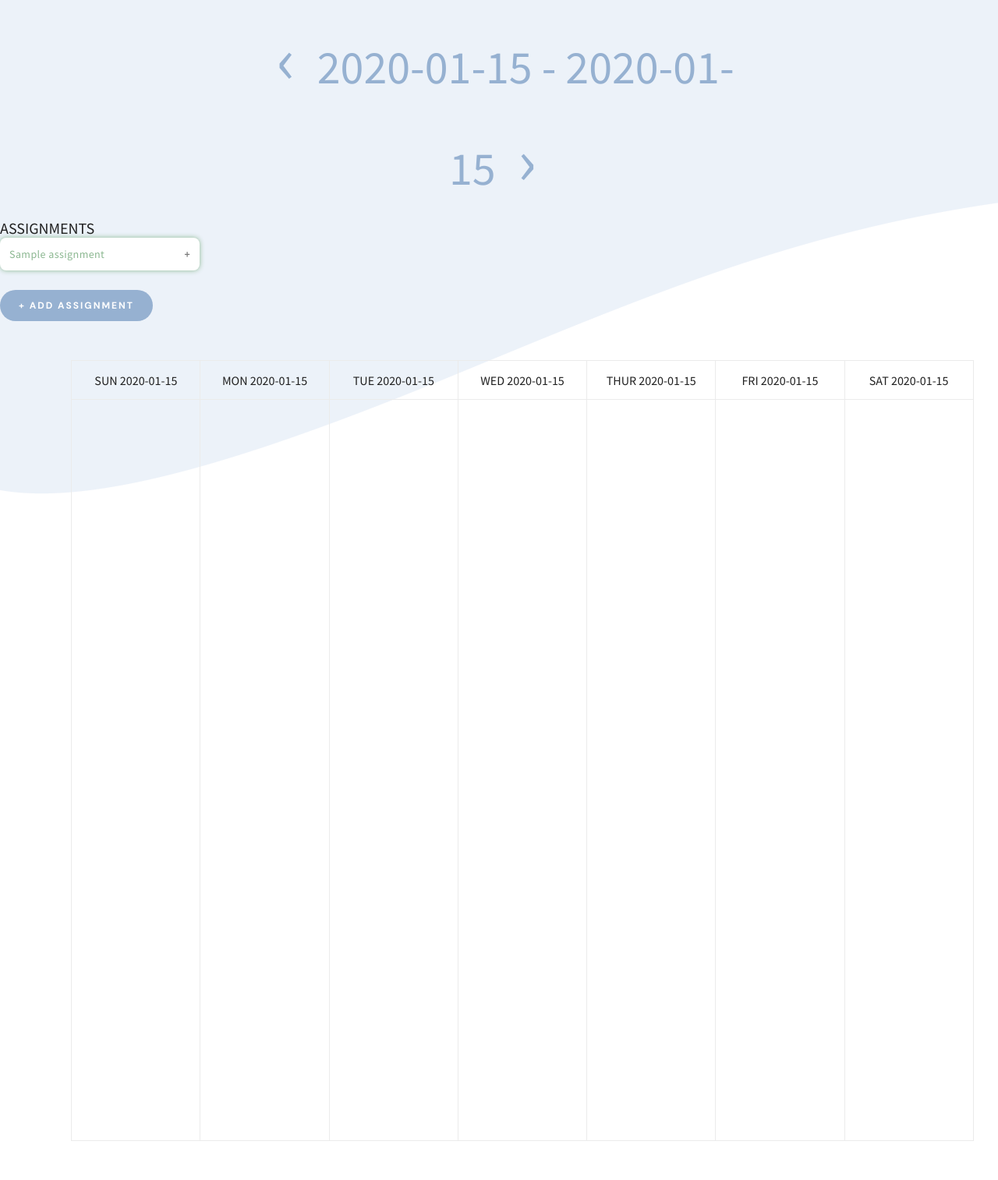
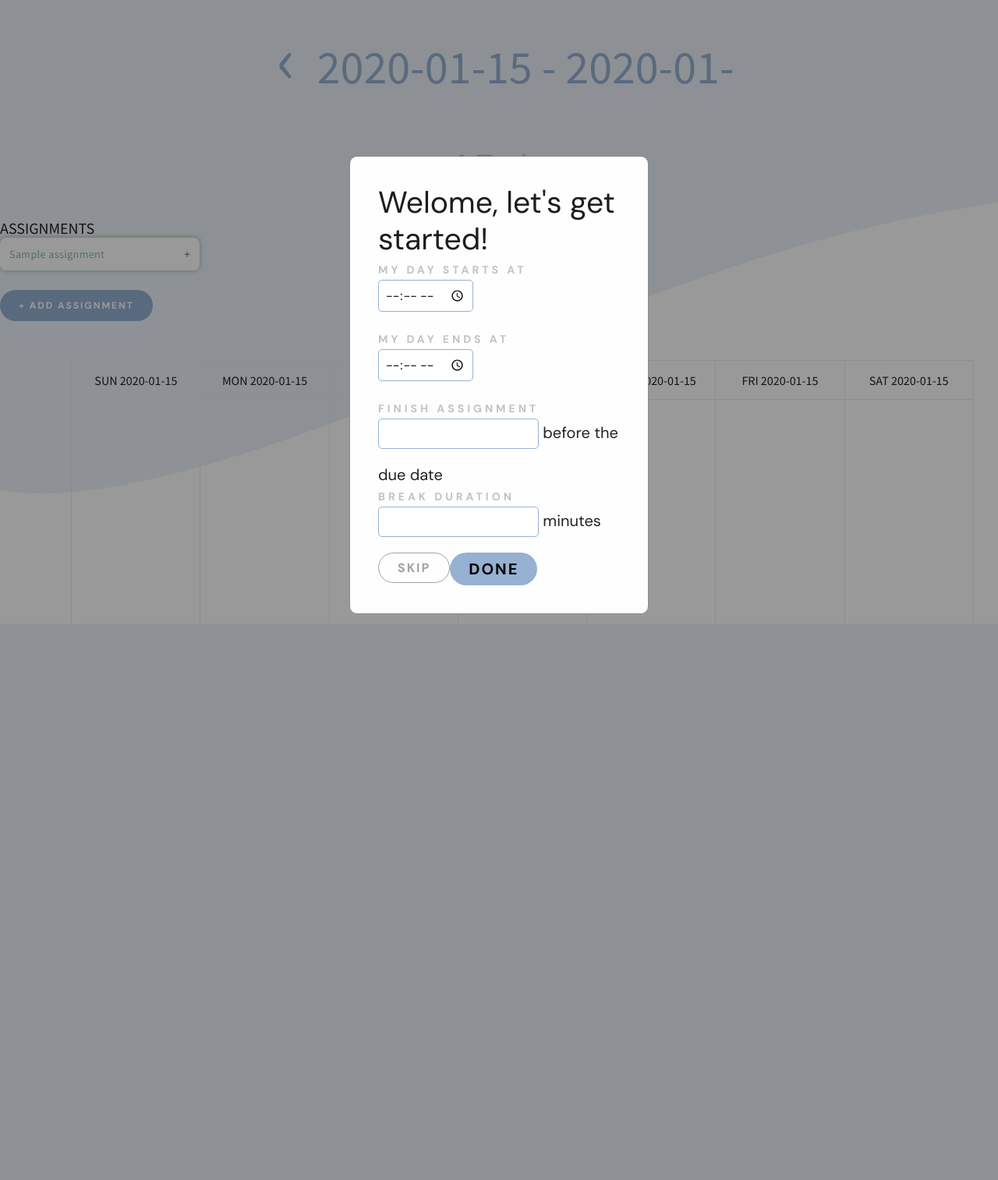
Before and after one commit to margaretchan/Docket, a Flask app: template templates/index.html in a window 1280 px wide. Shown: the whole page at 78% size. After the commit the page ends 788 px from the top, so only its background shows below. Run offline with Flask 2, Linux system fonts and the light colour scheme; the template is opened without the code that fills it: most values are stand-ins (such as "Sample title", 1, 10 or a date in 2020); parts of the project's set-up code (start-up, migrations or seed data) failed here and were passed over.

Commit message:
init modal

```diff
--- a/quickstart.py
+++ b/quickstart.py
@@ -84,7 +84,6 @@ def getCalendarInfo():
         sunday_date =  datetime.datetime.now() - datetime.timedelta(days=1+day_of_week)
     sunday_start = datetime.datetime.combine(sunday_date.date(), datetime.time(0,0,0))
     sunday_formated =  sunday_start.isoformat() + 'Z' # 'Z' indicates UTC time
-    print(day_of_week)
 
     saturday_date =  datetime.datetime.now() + datetime.timedelta(days= 28 + (5 - day_of_week) )
     saturday_end = datetime.datetime.combine(saturday_date.date(), datetime.time(23,59,59))
--- a/templates/index.html
+++ b/templates/index.html
@@ -230,6 +230,33 @@
 <br>
 
 <button id="myBtn"> + ADD ASSIGNMENT</button>
+      <div id="initPage" class="modal" id = "onload">
+
+      <!-- Modal content -->
+      <div class="modal-content">
+
+        <h2 id="initPage">Welome, let's get started!</h2>
+        <form action="{{url_for('home') }}" method="POST">
+
+          <label id="modal-label" for="start_day">MY DAY STARTS AT</label><br>
+          <input class="modal-input" type="time" id="start_day" name="start_day" required><br>
+          <label id="modal-label" for="end_day">MY DAY ENDS AT</label><br>
+          <input class="modal-input" type="time" id="end_day" name="end_day" required><br>
+          <label id="modal-label" for="finish_hours">FINISH ASSIGNMENT</label><br>
+          <input class="modal-input" type="number" id="finish_hours" name="finish_hours" required> before the due date<br>
+
+          <label id="modal-label" for="break">BREAK DURATION</label><br>
+          <input class="modal-input" type="number" id="break" name="break" required> minutes<br>
+
+          <span id="initClose" class="close">SKIP</span>
+          <input type="submit" id="modal-submit" value="DONE">
+
+      </form>
+
+
+      </div>
+
+    </div>
 
     <!-- The Modal -->
     <div id="myModal" class="modal">
@@ -260,7 +287,7 @@
         <label id="modal-label" for="hours">EST. TIME (HRS):</label><br>
         <input class="modal-input" type="number" id="hours" name="hours" required><br>
 
-        <span class="close">CLOSE</span>
+        <span id="close" class="close">CLOSE</span>
         <input type="submit" id="modal-submit" value="ADD">
 
       </form>
@@ -434,6 +461,27 @@
 
   <script src="static/js/util.js"></script> <!-- util functions included in the CodyHouse framework -->
   <script src="static/js/main.js"></script>
+  <script type="text/javascript">
+      var modalInit = document.getElementById("initPage");
+      var span_close = document.getElementById("initClose");
+
+      window.onload = function() {
+          modalInit.style.display = "block";
+      };
+
+      // When the user clicks on <span> (x), close the modal
+      span_close.onclick = function() {
+        modalInit.style.display = "none";
+      }
+
+      // When the user clicks anywhere outside of the modal, close it
+      window.onclick = function(event) {
+        if (event.target == modalInit) {
+          modalInit.style.display = "none";
+        }
+      }
+
+  </script>
   <script>
     // Get the modal
     var modal = document.getElementById("myModal");
@@ -442,7 +490,7 @@
     var btn = document.getElementById("myBtn");
 
     // Get the <span> element that closes the modal
-    var span = document.getElementsByClassName("close")[0];
+    var span = document.getElementById("close");
 
     // When the user clicks the button, open the modal
     btn.onclick = function() {
@@ -477,5 +525,6 @@
         });
       }
       </script>
+
 </body>
 </html>
--- a/token.json
+++ b/token.json
@@ -1 +1 @@
-{"token": "ya29.a0AfH6SMCmnNdIyFtkVFHgGv7itru07t3Aahck5bJ83mT8GliDlsL3MeQNfoGiQdbdbmP8m7NXk_WKB5KaAIUGvGaRUI8a7ofQIOZD3ev0fQ58VQYz5JbkerK3XTeQI3wX_hLa2npJt13jrXOKBsZPUqFQfPAGpw", "refresh_token": "1//0dSyFw3nLU8pxCgYIARAAGA0SNwF-L9IrPVr90YnFGklXsosnbA7_lS4ZoviLNKDFj1s05N12I54Gw3bTfMVn3HOSK7eGrPWmNyY", "token_uri": "https://oauth2.googleapis.com/token", "client_id": "1093409666695-bs4595ef83tlond9dsfqnc7cij4tcmnr.apps.googleusercontent.com", "client_secret": "T9p4fQ1qf7kQWMjTUlVYj3DZ", "scopes": ["https://www.googleapis.com/auth/calendar.readonly"], "expiry": "2021-05-02T16:04:14.967224Z"}
+{"token": "ya29.a0AfH6SMBqRQDXRdB2t6EErKa7t2AVzd47d4dcyH1U1SGqFowyPBHTo4w--GIHtVdWF1_04WEZKQLA849devc3E7agT4QhMii72PXkGbLS0ixk-5UgbVIC_fhL13uHPv_gydEyjwJkuOKouHBVf9gITw2P-Xcf", "refresh_token": "1//0dz06g4iNP51WCgYIARAAGA0SNwF-L9IrEg31QUJn3iSw-6fJGcnJ-Jr8UtLDpxACLrHhmW4UVbJKsB-QITMMJchd43gio1YVv_g", "token_uri": "https://oauth2.googleapis.com/token", "client_id": "1093409666695-bs4595ef83tlond9dsfqnc7cij4tcmnr.apps.googleusercontent.com", "client_secret": "T9p4fQ1qf7kQWMjTUlVYj3DZ", "scopes": ["https://www.googleapis.com/auth/calendar.readonly"], "expiry": "2021-05-02T17:00:17.892785Z"}
```
